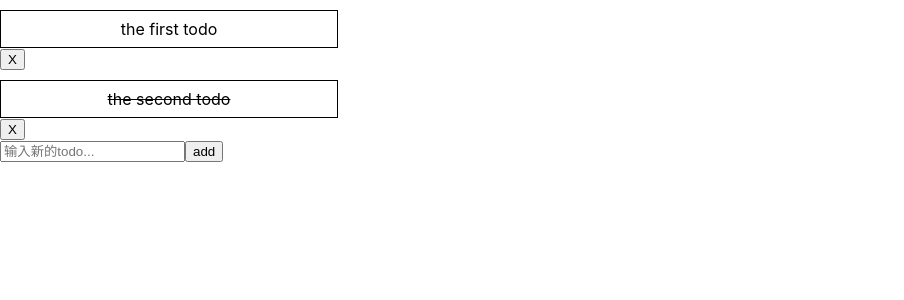
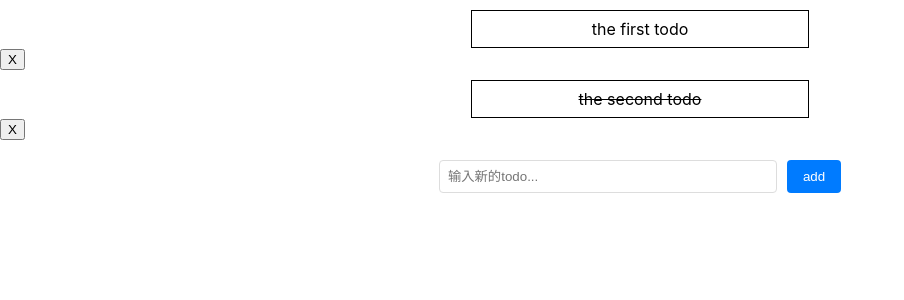
Before and after one commit to HUANGXA21/daty10-homework, a React (Create React App) app: page / in a window 1280 px wide. Shown: the top 300 px of the page, without its empty margins (0-904 px from the left). Built offline with nearby package versions, Linux system fonts and the light colour scheme.

Commit message:
style ： app.css

```diff
--- a/src/App.css
+++ b/src/App.css
@@ -4,7 +4,38 @@
     border: 1px solid black;
     margin-top: 10px;
     text-align: center;
+    margin-left: auto;
+    margin-right: auto;
 }
 .todo-item .todo-done{
     text-decoration: line-through;
 }
+
+.add-todo{
+    display: flex;
+    justify-content: center;
+    margin-top: 20px;
+    gap: 10px;
+}
+
+
+.add-todo input {
+    width: 320px;
+    padding: 8px;
+    border: 1px solid #ddd;
+    border-radius: 4px;
+}
+
+
+.add-todo button {
+    padding: 8px 16px;
+    background-color: #007bff;
+    color: white;
+    border: none;
+    border-radius: 4px;
+    cursor: pointer;
+}
+
+.add-todo button:hover {
+    background-color: #0056b3;
+}
```
